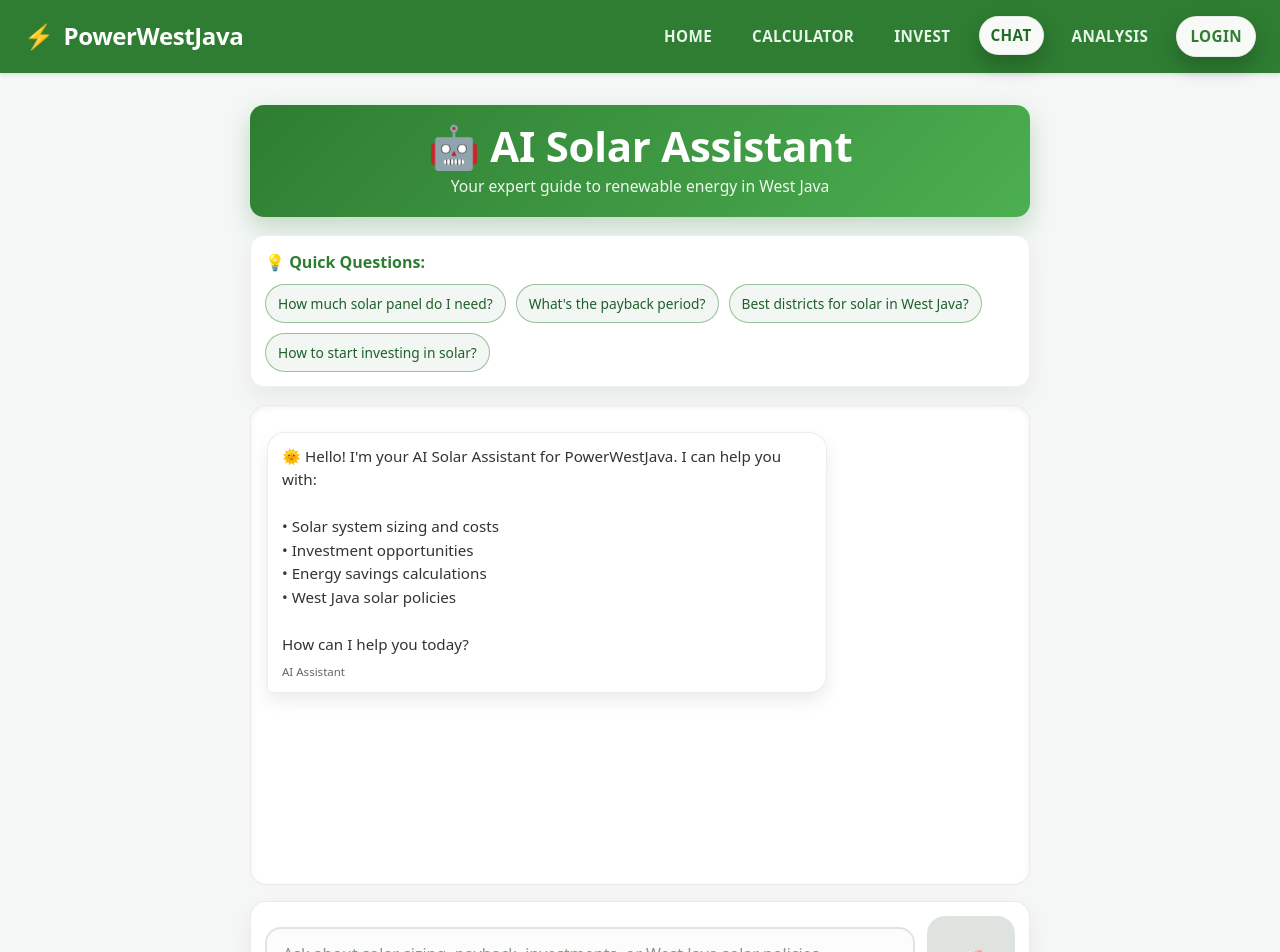
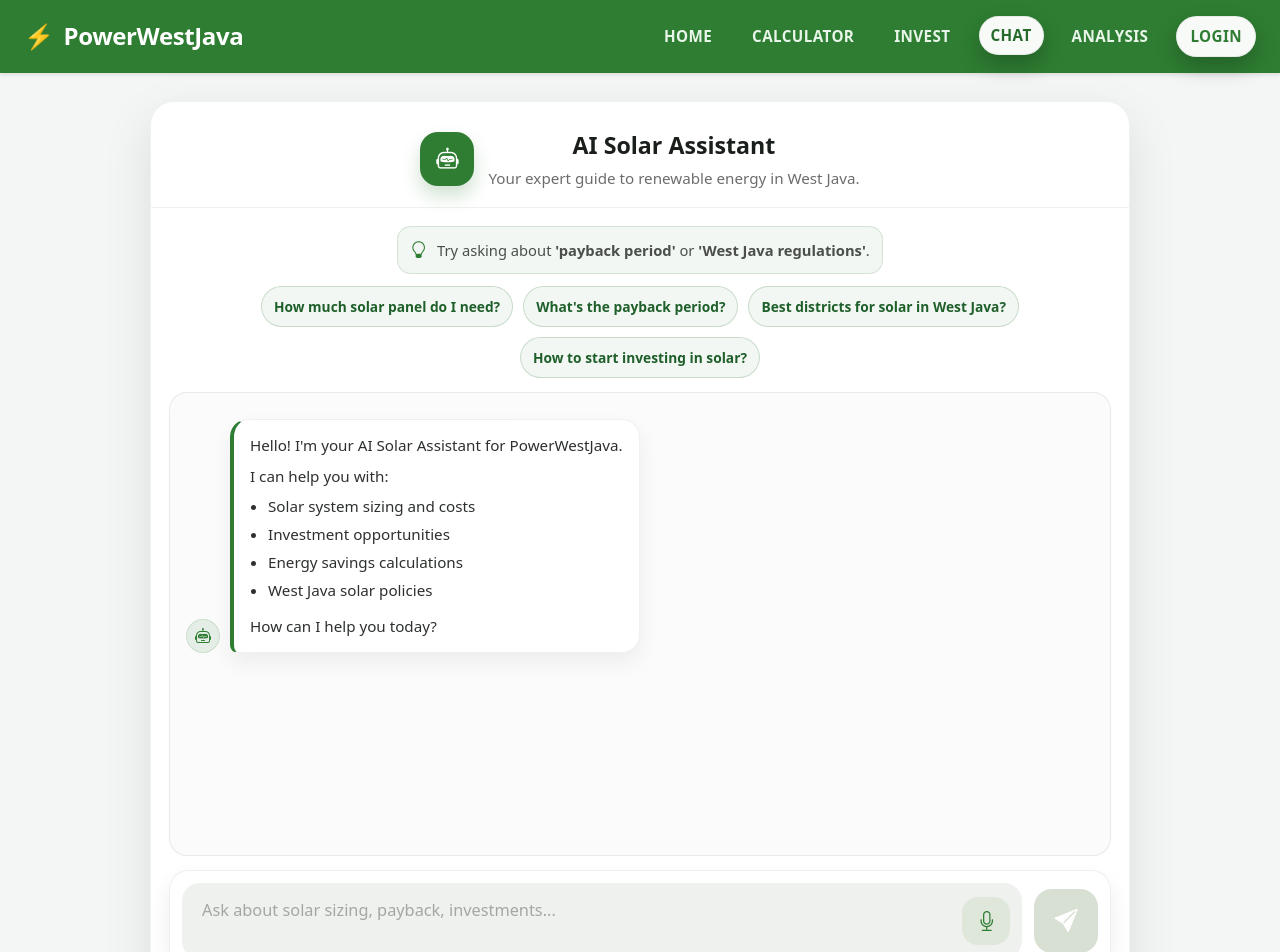
Before and after one commit to aiharshh/YDCT_36_SunTrackers, a React (Vite) app in the folder frontend/: page /chat in a window 1280 px wide. Shown: the top 952 px of the page. Built offline with nearby package versions, Linux system fonts and the light colour scheme; no server answers.

Commit message:
Change the UI of chat.jsx to be more user friendly

```diff
--- a/frontend/src/pages/Chat.jsx
+++ b/frontend/src/pages/Chat.jsx
@@ -1,15 +1,15 @@
-import React, { useState, useRef, useEffect } from 'react';
-import '../styles/Chat.css';
+import React, { useEffect, useRef, useState } from "react";
+import "../styles/Chat.css";
 
 export default function Chat() {
   const [messages, setMessages] = useState([
     {
-      role: 'assistant',
+      role: "assistant",
       content:
-        "🌞 Hello! I'm your AI Solar Assistant for PowerWestJava. I can help you with:\n\n• Solar system sizing and costs\n• Investment opportunities\n• Energy savings calculations\n• West Java solar policies\n\nHow can I help you today?",
+        "Hello! I'm your AI Solar Assistant for PowerWestJava.\n\nI can help you with:\n• Solar system sizing and costs\n• Investment opportunities\n• Energy savings calculations\n• West Java solar policies\n\nHow can I help you today?",
     },
   ]);
-  const [input, setInput] = useState('');
+  const [input, setInput] = useState("");
   const [loading, setLoading] = useState(false);
 
   const boxRef = useRef(null);
@@ -20,92 +20,169 @@ export default function Chat() {
       firstRender.current = false;
       return;
     }
+    if (boxRef.current) boxRef.current.scrollTop = boxRef.current.scrollHeight;
+  }, [messages, loading]);
 
-    if (boxRef.current) {
-      boxRef.current.scrollTop = boxRef.current.scrollHeight;
+  const renderContent = (text) => {
+    const lines = (text || "").split("\n");
+    const blocks = [];
+    let bullets = [];
+
+    const flushBullets = () => {
+      if (bullets.length) {
+        blocks.push(
+          <ul className="msgList" key={`ul-${blocks.length}`}>
+            {bullets.map((b, idx) => (
+              <li key={idx}>{b}</li>
+            ))}
+          </ul>
+        );
+        bullets = [];
       }
-  }, [messages]);
+    };
+
+    lines.forEach((raw) => {
+      const line = raw.trimEnd();
+
+      if (!line.trim()) {
+        flushBullets();
+        blocks.push(<div className="msgSpacer" key={`sp-${blocks.length}`} />);
+        return;
+      }
+
+      if (line.trim().startsWith("•")) {
+        bullets.push(line.replace(/^•\s?/, ""));
+        return;
+      }
+
+      flushBullets();
+      blocks.push(
+        <p className="msgP" key={`p-${blocks.length}`}>
+          {line}
+        </p>
+      );
+    });
+
+    flushBullets();
+    return blocks;
+  };
 
   const send = async () => {
-    if (!input.trim()) return;
-    const userMsg = { role: 'user', content: input.trim() };
+    if (!input.trim() || loading) return;
+
+    const userMsg = { role: "user", content: input.trim() };
     const newMessages = [...messages, userMsg];
     setMessages(newMessages);
-    setInput('');
+    setInput("");
     setLoading(true);
 
     try {
-      const apiBase = import.meta.env.VITE_API_URL || 'http://localhost:5001';
+      const apiBase = import.meta.env.VITE_API_URL || "http://localhost:5001";
       const res = await fetch(`${apiBase}/api/chat`, {
-        method: 'POST',
-        headers: { 'Content-Type': 'application/json' },
+        method: "POST",
+        headers: { "Content-Type": "application/json" },
         body: JSON.stringify({ messages: newMessages }),
       });
+
       const data = await res.json();
 
       if (res.ok && data?.assistant) {
         setMessages((m) => [...m, data.assistant]);
       } else {
-        const errMsg = data?.error || 'Unknown error from chat endpoint';
-        setMessages((m) => [...m, { role: 'assistant', content: `❌ Error: ${errMsg}` }]);
+        const errMsg = data?.error || "Unknown error from chat endpoint";
+        setMessages((m) => [...m, { role: "assistant", content: `❌ Error: ${errMsg}` }]);
       }
     } catch (err) {
-      console.error('Chat request failed', err);
-      setMessages((m) => [...m, { role: 'assistant', content: '❌ Network error. Please try again.' }]);
+      console.error("Chat request failed", err);
+      setMessages((m) => [...m, { role: "assistant", content: "❌ Network error. Please try again." }]);
     }
 
     setLoading(false);
   };
 
   const handleKey = (e) => {
-    if (e.key === 'Enter' && !e.shiftKey) {
+    if (e.key === "Enter" && !e.shiftKey) {
       e.preventDefault();
       send();
     }
   };
 
   const quickQuestions = [
-    'How much solar panel do I need?',
+    "How much solar panel do I need?",
     "What's the payback period?",
-    'Best districts for solar in West Java?',
-    'How to start investing in solar?',
+    "Best districts for solar in West Java?",
+    "How to start investing in solar?",
   ];
 
-  const askQuickQuestion = (q) => setInput(q);
-
   return (
-    <div className="chatPage">
-      <div className="chatHeader">
-        <h1 className="chatHeaderTitle">🤖 AI Solar Assistant</h1>
-        <p className="chatHeaderSub">Your expert guide to renewable energy in West Java</p>
+    <div className="chatShell">
+      <div className="chatCard">
+        <div className="chatTop">
+          <div className="chatTopIcon">
+            <i className="bi bi-robot" />
+          </div>
+          <div className="chatTopText">
+            <div className="chatTitle">AI Solar Assistant</div>
+            <div className="chatSub">Your expert guide to renewable energy in West Java.</div>
+          </div>
         </div>
 
+        <div className="chatDivider" />
+
+        <div className="chatBody">
           {messages.length <= 1 && (
-        <div className="chatQuick">
-          <p className="chatQuickTitle">💡 Quick Questions:</p>
-          <div className="chatQuickGrid">
+            <>
+              <div className="hintRow">
+                <div className="hintBubble">
+                  <i className="bi bi-lightbulb" />
+                  <span>
+                    Try asking about <b>'payback period'</b> or <b>'West Java regulations'</b>.
+                  </span>
+                </div>
+              </div>
+
+              <div className="chipRow">
                 {quickQuestions.map((q, i) => (
-              <button key={i} type="button" className="chatPill" onClick={() => askQuickQuestion(q)}>
+                  <button key={i} type="button" className="chip" onClick={() => setInput(q)}>
                     {q}
                   </button>
                 ))}
               </div>
+            </>
+          )}
+
+          <div className="chatBox" ref={boxRef}>
+            {messages.map((m, i) => {
+              const isUser = m.role === "user";
+              const isWelcome = !isUser && i === 0;
+
+              return (
+                <div key={i} className={`msgRow ${isUser ? "user" : "ai"}`}>
+                  {!isUser && (
+                    <div className="avatar">
+                      <i className="bi bi-robot" />
                     </div>
                   )}
 
-      <div className="chatBox" ref={boxRef}>
-        {messages.map((m, i) => (
-          <div key={i} className={`chatRow ${m.role === 'user' ? 'isUser' : 'isAssistant'}`}>
-            <div className="chatBubble">
-              <div className="chatText">{m.content}</div>
-              <div className="chatMeta">{m.role === 'user' ? 'You' : 'AI Assistant'}</div>
+                  <div className={`bubble ${isUser ? "bubbleUser" : "bubbleAi"} ${isWelcome ? "bubbleWelcome" : ""}`}>
+                    {renderContent(m.content)}
                   </div>
+
+                  {isUser && (
+                    <div className="avatar avatarUser">
+                      <i className="bi bi-person-fill" />
                     </div>
-        ))}
+                  )}
+                </div>
+              );
+            })}
 
             {loading && (
-          <div className="chatRow isAssistant">
-            <div className="chatBubble chatTyping">
+              <div className="msgRow ai">
+                <div className="avatar">
+                  <i className="bi bi-robot" />
+                </div>
+                <div className="bubble bubbleAi bubbleTyping">
                   <div className="dots">
                     <span />
                     <span />
@@ -117,27 +194,47 @@ export default function Chat() {
             )}
           </div>
 
-      <div className="chatComposer">
+          <div className="composerCard">
+            <div className="composerBar">
+              <div className="composerField">
                 <textarea
                   value={input}
                   onChange={(e) => setInput(e.target.value)}
                   onKeyDown={handleKey}
-          placeholder="Ask about solar sizing, payback, investments, or West Java solar policies..."
-          className="chatInput"
+                  placeholder="Ask about solar sizing, payback, investments..."
+                  className="composerTextarea"
+                  spellCheck={false}
                 />
                 <button
                   type="button"
-          className="chatSend"
+                  className="composerMic"
+                  aria-label="Mic (UI only)"
+                  onClick={() => {}}
+                >
+                  <i className="bi bi-mic" />
+                </button>
+              </div>
+
+              <button
+                type="button"
+                className="composerSend"
                 onClick={send}
                 disabled={loading || !input.trim()}
                 aria-label="Send"
+                title="Send"
               >
-          {loading ? '⏳' : '🚀'}
+                <i className={`bi ${loading ? "bi-hourglass-split" : "bi-send-fill"}`} />
               </button>
             </div>
+          </div>
 
-      <div className="chatFooter">
-        💡 This AI assistant provides educational information. For official advice, consult certified solar professionals.
+          <div className="infoBar">
+            <i className="bi bi-info-circle" />
+            <span>
+              This AI assistant provides educational information. For official advice, consult certified solar professionals.
+            </span>
+          </div>
+        </div>
       </div>
     </div>
   );
--- a/frontend/src/styles/Chat.css
+++ b/frontend/src/styles/Chat.css
@@ -1,263 +1,416 @@
-.chatPage {
-  --max: 820px;
-  width: min(var(--max), 100%);
-  margin: 32px auto;
-  padding: 0 20px 24px;
-  box-sizing: border-box;
+.chatShell{
+  min-height: 100vh;
+  display: grid;
+  place-items: center;
+  padding: 28px 14px;
+  background: #f4f6f5;
 }
 
-.chatHeader {
-  text-align: center;
-  padding: 18px 18px;
-  border-radius: 14px;
-  color: #fff;
-  background: linear-gradient(135deg, #2e7d32, #4caf50);
-  box-shadow: 0 10px 24px rgba(46, 125, 50, 0.25);
-  margin-bottom: 18px;
+.chatCard{
+  width: min(980px, 100%);
+  background: #fff;
+  border-radius: 24px;
+  border: 1px solid rgba(0,0,0,0.06);
+  box-shadow: 0 18px 50px rgba(0,0,0,0.10);
+  overflow: hidden;
 }
 
-.chatHeaderTitle {
-  margin: 0;
-  font-size: clamp(16px, 6vw, 42px);
-  font-weight: 900;
-  letter-spacing: -0.3px;
+.chatTop{
+  padding: 26px 26px 18px;
+  display: flex;
+  align-items: center;
+  justify-content: center;
+  gap: 14px;
+  text-align: center;
 }
 
-.chatHeaderSub {
-  margin: 6px 0 0;
-  opacity: 0.92;
-  font-size: 0.98rem;
+.chatTopIcon{
+  width: 54px;
+  height: 54px;
+  border-radius: 18px;
+  display: grid;
+  place-items: center;
+  background: #2e7d32;
+  color: #fff;
+  box-shadow: 0 10px 18px rgba(46,125,50,0.22);
 }
 
-.chatQuick {
-  background: #ffffff;
-  border: 1px solid rgba(0,0,0,0.06);
-  border-radius: 14px;
-  padding: 14px;
-  box-shadow: 0 10px 26px rgba(0,0,0,0.06);
-  margin-bottom: 18px;
+.chatTopIcon i{ font-size: 1.4rem; }
+
+.chatTopText{ display: grid; gap: 4px; }
+
+.chatTitle{
+  font-size: 1.45rem;
+  font-weight: 900;
+  color: #1b1f1b;
 }
 
-.chatQuickTitle {
-  margin: 0 0 10px;
-  font-weight: 900;
+.chatSub{
+  font-size: 0.95rem;
+  color: rgba(27,31,27,0.65);
+}
+
+.chatDivider{
+  height: 1px;
+  background: rgba(0,0,0,0.06);
+}
+
+.chatBody{
+  padding: 18px 18px 18px;
+}
+
+/* Hint + chips */
+.hintRow{
+  display: flex;
+  justify-content: center;
+  margin-bottom: 12px;
+}
+
+.hintBubble{
+  display: inline-flex;
+  align-items: center;
+  gap: 10px;
+  padding: 10px 12px;
+  border-radius: 14px;
+  background: #f3f7f3;
+  border: 1px solid rgba(46,125,50,0.16);
+  color: rgba(27,31,27,0.78);
+  font-size: 0.92rem;
+}
+
+.hintBubble i{ color: #2e7d32; font-size: 1.05rem; }
+
+.chipRow{
+  display: flex;
+  flex-wrap: wrap;
+  justify-content: center;
+  gap: 10px;
+  margin: 0 0 14px;
+}
+
+.chip{
+  border: 1px solid rgba(46,125,50,0.22);
+  background: rgba(46,125,50,0.06);
+  color: #1f5f2a;
+  padding: 10px 12px;
+  border-radius: 999px;
+  cursor: pointer;
+  font-weight: 600;
+  font-size: 0.86rem;
+}
+
+/* Chat box */
+.chatBox{
+  background: #fbfbfb;
+  border: 1px solid rgba(0,0,0,0.07);
+  border-radius: 18px;
+  padding: 16px;
+  height: min(58vh, 560px);
+  overflow-y: auto;
+}
+
+.msgRow{
+  display: flex;
+  align-items: flex-end;
+  gap: 10px;
+  margin: 10px 0;
+}
+
+.msgRow.ai{ justify-content: flex-start; }
+.msgRow.user{ justify-content: flex-end; }
+
+.avatar{
+  width: 34px;
+  height: 34px;
+  border-radius: 999px;
+  display: grid;
+  place-items: center;
+  background: rgba(46,125,50,0.10);
+  border: 1px solid rgba(46,125,50,0.14);
   color: #2e7d32;
 }
 
-.chatQuickGrid {
-  display: flex;
-  flex-wrap: wrap;
-  gap: 10px;
+.avatar i{ font-size: 1rem; }
+
+.avatarUser{
+  background: rgba(0,0,0,0.06);
+  border: 1px solid rgba(0,0,0,0.10);
+  color: rgba(0,0,0,0.55);
 }
 
-.chatPill {
-  border: 1px solid rgba(46,125,50,0.45);
-  background: rgba(46,125,50,0.06);
-  color: #1f5f2a;
-  padding: 9px 12px;
-  border-radius: 999px;
-  cursor: pointer;
-  font-weight: 500;
-  font-size: 0.86rem;
-  transition: transform .08s ease, filter .2s ease, background .2s ease;
+.bubble{
+  max-width: min(76%, 640px);
+  padding: 12px 14px;
+  border-radius: 18px;
+  box-shadow: 0 10px 22px rgba(0,0,0,0.06);
+  border: 1px solid rgba(0,0,0,0.06);
+  animation: bubbleIn .18s ease-out;
 }
 
-.chatPill:hover {
-  background: rgba(46,125,50,0.12);
-  filter: brightness(0.99);
+.bubbleAi{
+  background: #fff;
+  color: rgba(27,31,27,0.92);
+  border-radius: 18px 18px 18px 8px;
 }
 
-.chatPill:active {
-  transform: scale(0.99);
+.bubbleUser{
+  background: #2e7d32;
+  color: #fff;
+  border: 0;
+  border-radius: 18px 18px 8px 18px;
 }
 
-.chatBox {
-  background: #fff;
-  border: 1px solid rgba(0,0,0,0.08);
-  border-radius: 16px;
-  padding: 16px;
-  height: 60vh;
-  overflow-y: auto;
-  box-shadow: inset 0 2px 6px rgba(0,0,0,0.05);
-  margin-bottom: 16px;
+.bubbleWelcome{
+  border-left: 4px solid #2e7d32;
+  padding: 14px 16px;
 }
 
-.chatRow {
-  display: flex;
-  margin: 10px 0;
+.msgP{ margin: 0; line-height: 1.55; font-size: 0.95rem; }
+.msgSpacer{ height: 8px; }
+
+.msgList{
+  margin: 6px 0 0 18px;
+  padding: 0;
 }
 
-.chatRow.isUser {
-  justify-content: flex-end;
-}
+.msgList li{ margin: 6px 0; line-height: 1.45; font-size: 0.95rem; }
 
-.chatRow.isAssistant {
-  justify-content: flex-start;
-}
-
-.chatBubble {
-  max-width: min(76%, 560px);
-  padding: 12px 14px;
-  border-radius: 18px;
-  box-shadow: 0 8px 18px rgba(0,0,0,0.08);
-  border: 1px solid rgba(0,0,0,0.07);
-  background: #fff;
-  animation: chatFadeIn .22s ease-out;
-}
-
-.chatRow.isUser .chatBubble {
-  border: 0;
-  background: linear-gradient(135deg, #2e7d32, #4caf50);
-  color: #fff;
-  border-radius: 18px 18px 6px 18px;
-}
-
-.chatRow.isAssistant .chatBubble {
-  border-radius: 18px 18px 18px 6px;
-}
-
-.chatText {
-  white-space: pre-wrap;
-  line-height: 1.55;
-  font-size: 0.95rem;
-}
-
-.chatMeta {
-  margin-top: 6px;
-  font-size: 0.72rem;
-  opacity: 0.75;
-}
-
-.chatTyping {
-  display: flex;
+/* Typing */
+.bubbleTyping{
+  display: inline-flex;
   align-items: center;
   gap: 10px;
 }
 
-.dots {
-  display: inline-flex;
-  gap: 6px;
-}
+.dots{ display: inline-flex; gap: 6px; }
 
-.dots span {
+.dots span{
   width: 8px;
   height: 8px;
   border-radius: 50%;
   background: #2e7d32;
-  animation: chatBounce 1.4s infinite ease-in-out;
+  animation: bounce 1.4s infinite ease-in-out;
 }
 
-.dots span:nth-child(2) { animation-delay: 0.2s; }
-.dots span:nth-child(3) { animation-delay: 0.4s; }
+.dots span:nth-child(2){ animation-delay: 0.2s; }
+.dots span:nth-child(3){ animation-delay: 0.4s; }
 
-.typingText {
-  color: #667;
+.typingText{
   font-size: 0.88rem;
   font-weight: 700;
+  color: rgba(27,31,27,0.60);
 }
 
-.chatComposer {
-  display: flex;
-  gap: 12px;
-  align-items: flex-end;
-  background: #fff;
-  border: 1px solid rgba(0,0,0,0.08);
-  border-radius: 16px;
-  padding: 14px;
-  box-shadow: 0 10px 26px rgba(0,0,0,0.06);
+/* ===== Composer persis gambar ===== */
+/* ===== MOBILE FULL WIDTH ===== */
+@media (max-width: 600px){
+  .chatShell{
+    padding: 0;
+    place-items: stretch;
+  }
+
+  .chatCard{
+    width: 100%;
+    min-height: 100vh;
+    border-radius: 0;
+    border-left: 0;
+    border-right: 0;
+  }
+
+  .chatBody{
+    padding: 12px;
+  }
 }
 
-.chatInput {
-  flex: 1;
-  min-height: 56px;
-  max-height: 140px;
-  resize: vertical;
-  padding: 14px 16px;
-  border: 2px solid rgba(0,0,0,0.10);
-  border-radius: 16px;
-  outline: none;
-  font-size: 1rem;
-  font-family: inherit;
-  line-height: 1.4;
-  color: #1f2a1f;
-  background: #fbfcfb;
-  transition: box-shadow .2s ease, border-color .2s ease, background .2s ease;
+/* ===== Composer (grid biar gak geser) ===== */
+.composerCard{
+  margin-top: 14px;
+  background: #ffffff;
+  border: 1px solid rgba(0,0,0,0.06);
+  border-radius: 20px;
+  padding: 12px;
+  box-shadow: 0 10px 22px rgba(0,0,0,0.07);
 }
 
-.chatInput::placeholder {
-  color: rgba(31, 42, 31, 0.5);
+.composerBar{
+  display: grid;
+  grid-template-columns: 1fr 64px; /* field | send */
+  gap: 12px;
+  align-items: center;
 }
 
-.chatInput:focus {
-  background: #fff;
-  border-color: rgba(46,125,50,0.55);
-  box-shadow: 0 0 0 4px rgba(46,125,50,0.14);
+.composerField{
+  position: relative;
+  background: #eef1ee;
+  border-radius: 18px;
+  padding: 10px;
+  min-height: 72px;
+  display: flex;
+  align-items: center;
 }
 
-.chatSend {
-  width: 88px;
-  height: 88px;
+.composerTextarea{
+  width: 100%;
+  min-height: 44px;
+  max-height: 110px;
+  resize: none;
+  border: 0;
+  outline: none;
+  background: transparent;
+  padding: 6px 62px 6px 10px; /* space mic */
+  font-size: 1.02rem;
+  font-family: inherit;
+  color: rgba(27,31,27,0.78);
+  line-height: 1.35;
+}
+
+.composerTextarea::placeholder{
+  color: rgba(27,31,27,0.35);
+}
+
+/* Mic: center beneran */
+.composerMic{
+  position: absolute;
+  right: 12px;
+  top: 50%;
+  transform: translateY(-50%);
+  width: 48px;
+  height: 48px;
+  border: 0;
+  border-radius: 16px;
+  background: #dfe7db;
+  color: #2e7d32;
+  display: grid;
+  place-items: center;
+  cursor: pointer;
+}
+
+.composerMic i{
+  font-size: 1.25rem;
+  margin-left: -4.5px;
+}
+
+.composerSend{
+  width: 64px;
+  height: 64px;
   border: 0;
   border-radius: 18px;
-  font-size: 1.2rem;
-  font-weight: 900;
-  color: #fff;
+  background: #2e7d32; /* AKTIF: ijo jelas */
+  color: #ffffff;
+  display: grid;
+  place-items: center;
   cursor: pointer;
-  background: linear-gradient(135deg, #2e7d32, #4caf50);
-  box-shadow: 0 10px 22px rgba(46,125,50,0.22);
+  box-shadow: 0 12px 22px rgba(46,125,50,0.22);
   transition: transform .08s ease, filter .2s ease, opacity .2s ease;
-  display: inline-flex;
-  align-items: center;
-  justify-content: center;
 }
 
-.chatSend:hover { filter: brightness(0.98); }
-.chatSend:active { transform: scale(0.99); }
-.chatSend:disabled {
-  opacity: 0.45;
+.composerSend i{ font-size: 1.45rem; }
+
+.composerSend:hover{ filter: brightness(0.98); }
+.composerSend:active{ transform: scale(0.99); }
+
+.composerSend:disabled{
+  background: #b7c7b0;
+  opacity: 0.55;
   cursor: not-allowed;
-  background: #b8c2b9;
   box-shadow: none;
 }
 
-.chatFooter {
-  margin-top: 14px;
+/* ===== Info bar kecilin text ===== */
+.infoBar{
+  margin-top: 12px;
+  background: #f3f3f3;
+  border-radius: 18px;
+  padding: 14px 14px;
+  color: rgba(27,31,27,0.55);
+  display: flex;
+  gap: 10px;
+  align-items: center;
+  justify-content: center;
   text-align: center;
-  padding: 10px 12px;
-  border-radius: 12px;
-  background: rgba(0,0,0,0.03);
-  color: #667;
-  font-size: 0.86rem;
+  font-size: 0.95rem; /* kecilin */
 }
 
-@keyframes chatFadeIn {
-  from { opacity: 0; transform: translateY(6px); }
-  to   { opacity: 1; transform: translateY(0); }
+.infoBar i{
+  font-size: 1.15rem;
+  color: rgba(27,31,27,0.55);
 }
 
-@keyframes chatBounce {
-  0%, 80%, 100% { transform: scale(0); }
-  40% { transform: scale(1); }
-}
-
-@media (max-width: 600px) {
-  .chatPage {
-    margin: 18px auto;
-    padding: 0 12px 16px;
+/* ===== Responsive composer: gak geser kanan + ukuran pas ===== */
+@media (max-width: 520px){
+  .composerCard{
+    padding: 10px;
+    border-radius: 18px;
   }
 
-  .chatBox {
-    height: 56vh;
-    padding: 12px;
+  .composerBar{
+    grid-template-columns: 1fr 56px;
+    gap: 10px;
   }
 
-  .chatBubble {
-    max-width: 88%;
+  .composerField{
+    min-height: 64px;
+    padding: 8px;
+    border-radius: 16px;
   }
 
-  .chatSend {
+  .composerTextarea{
+    font-size: 0.98rem;
+    padding: 6px 56px 6px 8px;
+    max-height: 96px;
+  }
+
+  .composerMic{
+    right: 10px;
+    width: 42px;
+    height: 42px;
+    border-radius: 14px;
+  }
+
+  .composerSend{
     width: 56px;
     height: 56px;
     border-radius: 16px;
   }
+
+  .composerSend i{ font-size: 1.25rem; }
+
+  .infoBar{
+    font-size: 0.86rem;
+    padding: 12px 12px;
+    border-radius: 16px;
+  }
 }
+
+/* Responsive */
+@media (max-width: 720px){
+  .composerCard{ padding: 10px; border-radius: 18px; }
+  .composerBar{ gap: 12px; }
+  .composerField{ min-height: 68px; border-radius: 16px; }
+  .composerTextarea{ font-size: 1rem; padding-right: 62px; }
+  .composerMic{
+    width: 44px;
+    height: 44px;
+    border-radius: 14px;
+    margin-left: -4.5px;
+  }
+  .composerSend{ width: 58px; height: 58px; border-radius: 16px; }
+  .composerSend i{ font-size: 1.3rem; }
+  .infoBar{ font-size: 1rem; }
+}
+
+@media (max-width: 520px){
+  .chatBody{ padding: 14px; }
+  .chatBox{ padding: 12px; height: 62vh; }
+  .bubble{ max-width: 88%; }
+}
+
+@keyframes bubbleIn{
+  from{ opacity: 0; transform: translateY(6px); }
+  to{ opacity: 1; transform: translateY(0); }
+}
+
+@keyframes bounce{
+  0%,80%,100%{ transform: scale(0); }
+  40%{ transform: scale(1); }
+}
```
Lines whose indentation alone changed are shown as unchanged.
